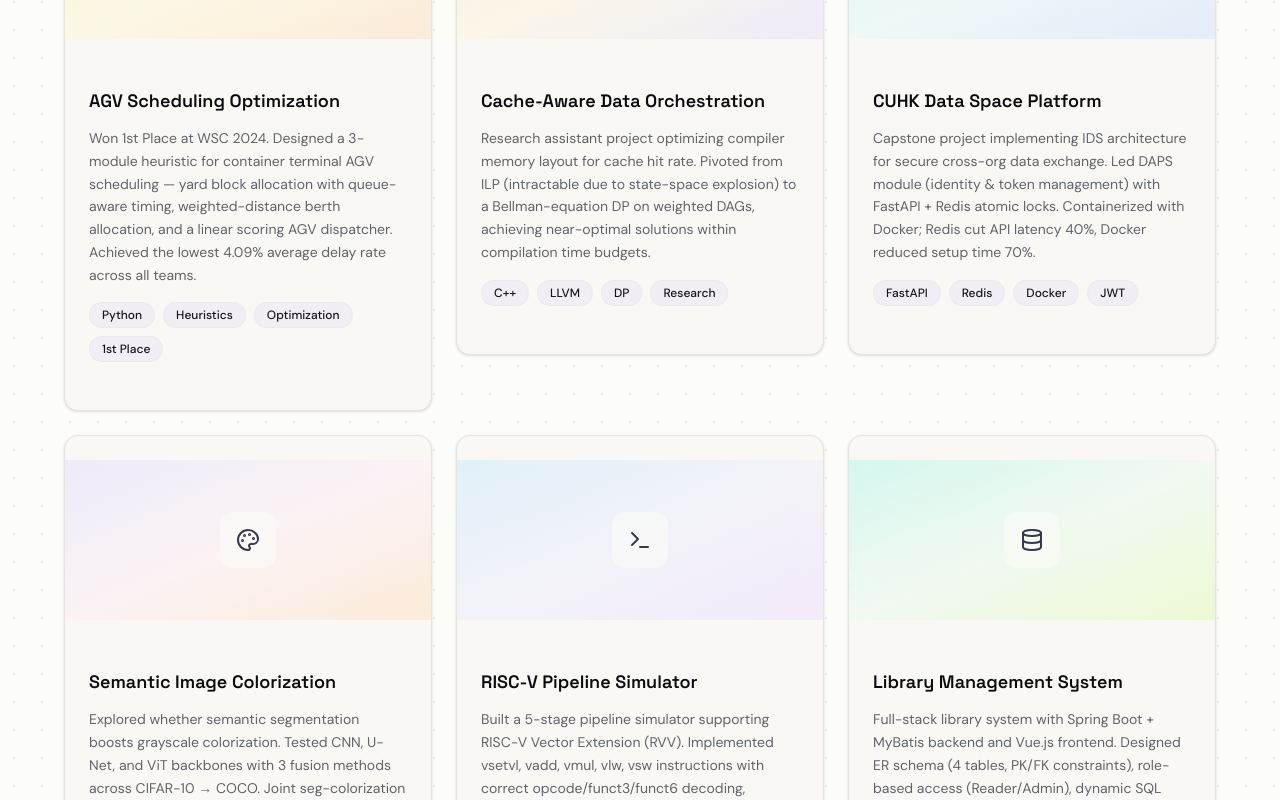
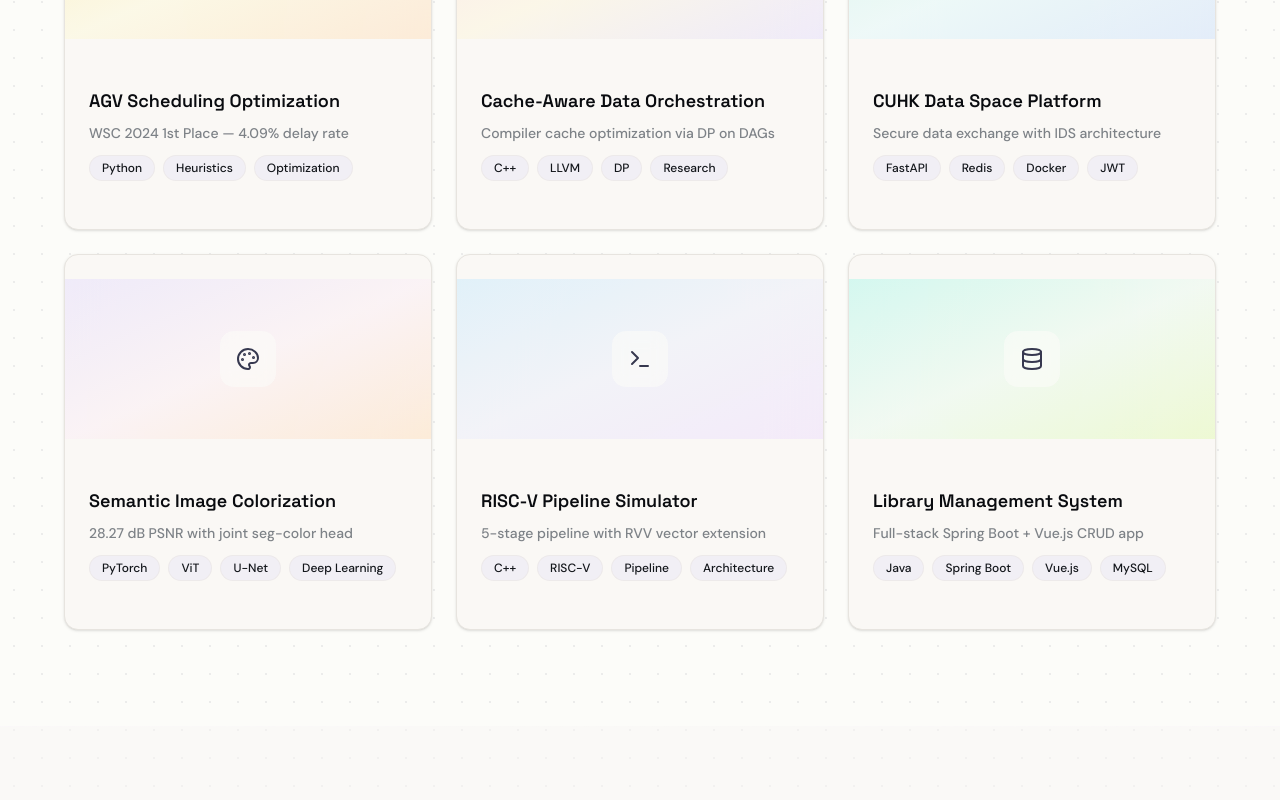
Before and after one commit to EricWang1358/ericwang-portfolio, a Next.js app: page / in a window 1280 px wide. Shown: the part 1300-2100 px from the top of the page. Built offline with nearby package versions, Linux system fonts and the light colour scheme.

Commit message:
Apple-style project cards: brief + hover reveal

```diff
--- a/src/app/page.tsx
+++ b/src/app/page.tsx
@@ -13,15 +13,17 @@ import { motion, useInView } from "framer-motion";
 const projects = [
   {
     title: "AGV Scheduling Optimization",
-    description: "Won 1st Place at WSC 2024. Designed a 3-module heuristic for container terminal AGV scheduling — yard block allocation with queue-aware timing, weighted-distance berth allocation, and a linear scoring AGV dispatcher. Achieved the lowest 4.09% average delay rate across all teams.",
-    tags: ["Python", "Heuristics", "Optimization", "1st Place"],
+    brief: "WSC 2024 1st Place — 4.09% delay rate",
+    description: "3-module heuristic: queue-aware yard allocation, weighted-distance berth placement, linear-scoring AGV dispatch. Pivoted from DRL after convergence failure; two-stage grid search for optimal weights.",
+    tags: ["Python", "Heuristics", "Optimization"],
     link: "#",
     gradient: "from-amber-200/50 via-yellow-100/30 to-orange-200/40 dark:from-amber-900/30 dark:via-yellow-900/20 dark:to-orange-900/30",
     icon: <Trophy className="h-6 w-6" />,
   },
   {
     title: "Cache-Aware Data Orchestration",
-    description: "Research assistant project optimizing compiler memory layout for cache hit rate. Pivoted from ILP (intractable due to state-space explosion) to a Bellman-equation DP on weighted DAGs, achieving near-optimal solutions within compilation time budgets.",
+    brief: "Compiler cache optimization via DP on DAGs",
+    description: "ILP proved intractable due to state-space explosion. Pivoted to Bellman-equation DP on weighted dataflow graphs, achieving near-optimal cache hit rates within compilation time budgets.",
     tags: ["C++", "LLVM", "DP", "Research"],
     link: "#",
     gradient: "from-rose-200/40 via-amber-100/30 to-violet-200/40 dark:from-rose-900/30 dark:via-amber-900/20 dark:to-violet-900/30",
@@ -29,7 +31,8 @@ const projects = [
   },
   {
     title: "CUHK Data Space Platform",
-    description: "Capstone project implementing IDS architecture for secure cross-org data exchange. Led DAPS module (identity & token management) with FastAPI + Redis atomic locks. Containerized with Docker; Redis cut API latency 40%, Docker reduced setup time 70%.",
+    brief: "Secure data exchange with IDS architecture",
+    description: "Led DAPS module: identity verification & token issuance via FastAPI + Redis atomic locks. Docker containerization cut setup 70%; Redis reduced API latency 40%. Full CI/CD with GitHub Actions.",
     tags: ["FastAPI", "Redis", "Docker", "JWT"],
     link: "#",
     gradient: "from-emerald-200/40 via-cyan-100/30 to-blue-200/40 dark:from-emerald-900/30 dark:via-cyan-900/20 dark:to-blue-900/30",
@@ -37,7 +40,8 @@ const projects = [
   },
   {
     title: "Semantic Image Colorization",
-    description: "Explored whether semantic segmentation boosts grayscale colorization. Tested CNN, U-Net, and ViT backbones with 3 fusion methods across CIFAR-10 → COCO. Joint seg-colorization head hit 28.27 dB PSNR (+3.57 dB over baseline); cross-attention collapsed at scale.",
+    brief: "28.27 dB PSNR with joint seg-color head",
+    description: "Staged evaluation across CIFAR-10 → COCO. Three fusion methods on CNN/U-Net/ViT backbones. Joint head gained +3.57 dB over baseline; cross-attention collapsed at higher resolution.",
     tags: ["PyTorch", "ViT", "U-Net", "Deep Learning"],
     link: "#",
     gradient: "from-violet-200/40 via-pink-100/30 to-orange-200/40 dark:from-violet-900/30 dark:via-pink-900/20 dark:to-orange-900/30",
@@ -45,7 +49,8 @@ const projects = [
   },
   {
     title: "RISC-V Pipeline Simulator",
-    description: "Built a 5-stage pipeline simulator supporting RISC-V Vector Extension (RVV). Implemented vsetvl, vadd, vmul, vlw, vsw instructions with correct opcode/funct3/funct6 decoding, pipeline hazard handling, and vector register management.",
+    brief: "5-stage pipeline with RVV vector extension",
+    description: "Implemented vsetvl, vadd, vmul, vlw, vsw with correct opcode/funct3/funct6 decoding. Handled pipeline hazards, vector register management, and stage signal propagation in C++.",
     tags: ["C++", "RISC-V", "Pipeline", "Architecture"],
     link: "#",
     gradient: "from-sky-200/40 via-indigo-100/30 to-purple-200/40 dark:from-sky-900/30 dark:via-indigo-900/20 dark:to-purple-900/30",
@@ -53,7 +58,8 @@ const projects = [
   },
   {
     title: "Library Management System",
-    description: "Full-stack library system with Spring Boot + MyBatis backend and Vue.js frontend. Designed ER schema (4 tables, PK/FK constraints), role-based access (Reader/Admin), dynamic SQL queries, and transactional consistency for borrow/return operations.",
+    brief: "Full-stack Spring Boot + Vue.js CRUD app",
+    description: "ER schema with 4 tables and PK/FK constraints. Role-based access (Reader/Admin), MyBatis dynamic SQL, @Transactional consistency, and layered Controller-Service-Mapper architecture.",
     tags: ["Java", "Spring Boot", "Vue.js", "MySQL"],
     link: "#",
     gradient: "from-teal-200/40 via-green-100/30 to-lime-200/40 dark:from-teal-900/30 dark:via-green-900/20 dark:to-lime-900/30",
@@ -350,10 +356,19 @@ export default function Home() {
                       </h3>
                       <ExternalLink className="h-4 w-4 text-muted-foreground opacity-0 transition-all duration-300 group-hover:opacity-100 group-hover:translate-x-0.5 group-hover:-translate-y-0.5" />
                     </div>
-                    <p className="mt-3 text-xs sm:text-sm text-muted-foreground leading-relaxed">
-                      {project.description}
+                    {/* Brief — always visible */}
+                    <p className="mt-2 text-xs sm:text-sm text-muted-foreground/80 font-medium">
+                      {project.brief}
                     </p>
-                    <div className="mt-4 flex flex-wrap gap-2">
+                    {/* Full description — revealed on hover */}
+                    <div className="grid transition-all duration-500 ease-in-out grid-rows-[0fr] group-hover:grid-rows-[1fr]">
+                      <div className="overflow-hidden">
+                        <p className="mt-2 text-xs sm:text-sm text-muted-foreground leading-relaxed opacity-0 group-hover:opacity-100 transition-opacity duration-500 delay-100">
+                          {project.description}
+                        </p>
+                      </div>
+                    </div>
+                    <div className="mt-3 flex flex-wrap gap-2">
                       {project.tags.map((tag, tagIndex) => (
                         <span
                           key={tagIndex}
```
